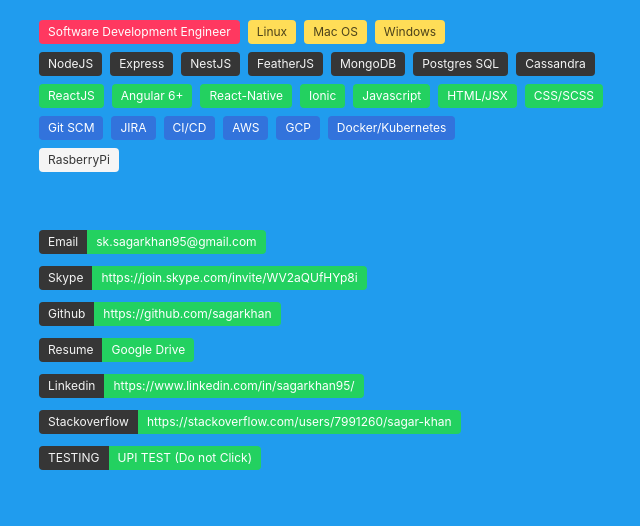
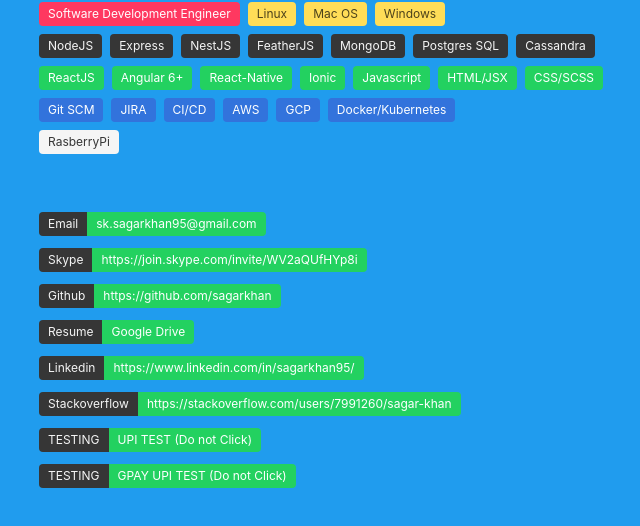
Before and after one commit to sagarkhan/sagarkhan.github.io, a plain HTML site: page index.html in a window 1280 px wide. Shown: the part 194-720 px from the top of the page, without its empty margins (25-665 px from the left). Drawn offline with nearby package versions, Linux system fonts and the light colour scheme.

Commit message:
added GPay Intent

```diff
--- a/index.html
+++ b/index.html
@@ -918,6 +918,19 @@
                   </div>
                 </div>
               </div>
+              <div class="field is-grouped is-grouped-multiline">
+                <div class="control">
+                  <div class="tags has-addons">
+                    <span class="tag is-dark">TESTING</span>
+                    <span class="tag is-success"
+                      ><a
+                        href="tez://upi/pay?pa=payu@axisbank&pn=SMSPLUS&tr=8312916361&am=1.00"
+                        >GPAY UPI TEST (Do not Click)</a
+                      ></span
+                    >
+                  </div>
+                </div>
+              </div>
             </h2>
           </div>
         </div>
```
